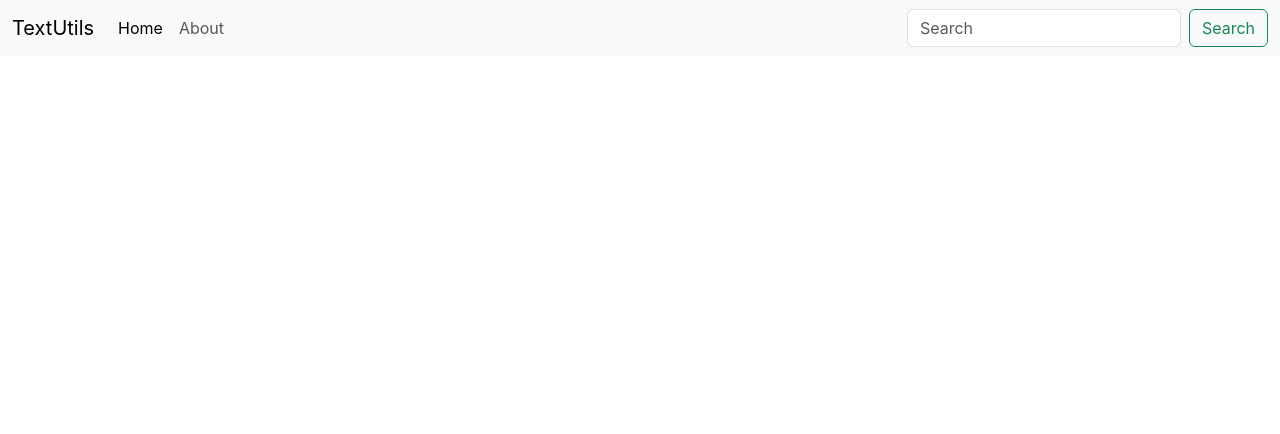
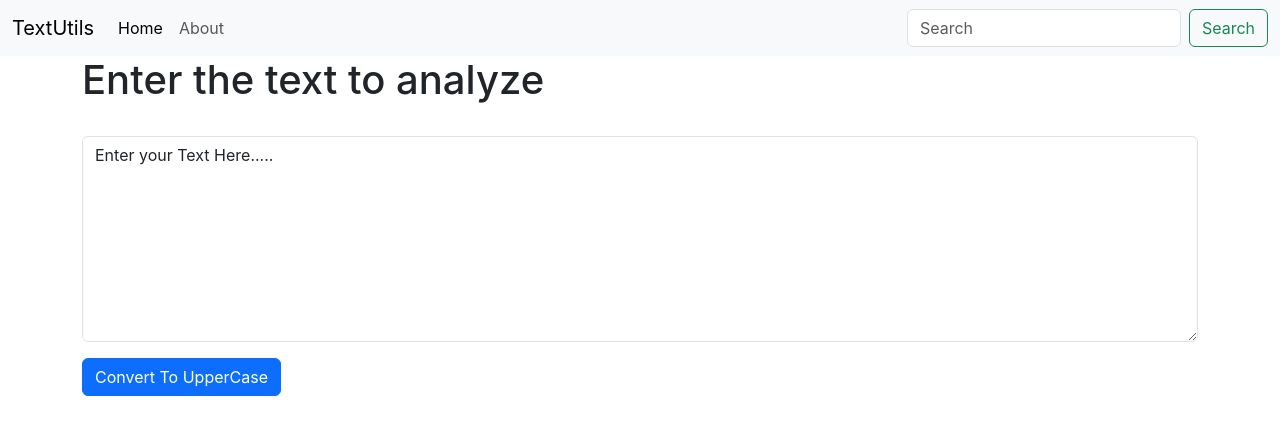
Before and after one commit to developerAviral/reactcourse, a React (Create React App) app: page / in a window 1280 px wide. Shown: the top 434 px of the page. Built offline with nearby package versions, Linux system fonts and the light colour scheme.

Commit message:
State and Handling Events

```diff
--- a/package.json
+++ b/package.json
@@ -2,6 +2,7 @@
   "name": "textutils",
   "version": "0.1.0",
   "private": true,
+  "type": "module",
   "dependencies": {
     "@testing-library/jest-dom": "^5.16.5",
     "@testing-library/react": "^13.4.0",
--- a/src/App.js
+++ b/src/App.js
@@ -1,12 +1,16 @@
 
 import './App.css';
 import Navbar from './components/Navbar.js';
+import TextForm from './components/TextForm.js';
 
 function App() {
   return (
     <>
       <Navbar title="TextUtils" aboutUs="About" />
       {/* <Navbar /> */}
+      <div className='container'>
+        <TextForm heading="Enter the text to analyze" />
+      </div>
     </>
 
   );
--- /dev/null
+++ b/src/components/TextForm.js
@@ -0,0 +1,25 @@
+import React, { useState } from 'react'
+
+export default function TextForm(props) {
+    const [text, setText] = useState('Enter your Text Here.....');
+    const handleUpClick = ()=>{
+        console.log("Uppercase Button Clicked !!");
+        let newText = text.toUpperCase();
+        setText(newText);
+    }
+
+    const handleOnChange = (event)=>{
+        setText(event.target.value);
+    }
+
+    return (
+        <div>
+            <h1>{props.heading}</h1>
+            <div className="mb-3">
+                <label htmlFor="myBox" className="form-label"></label>
+                <textarea className="form-control" value={text} onChange={handleOnChange} id="myBox" rows="8"></textarea>
+            </div>
+            <button className="btn btn-primary" onClick={handleUpClick}>Convert To UpperCase</button>
+        </div>
+    )
+}
```
